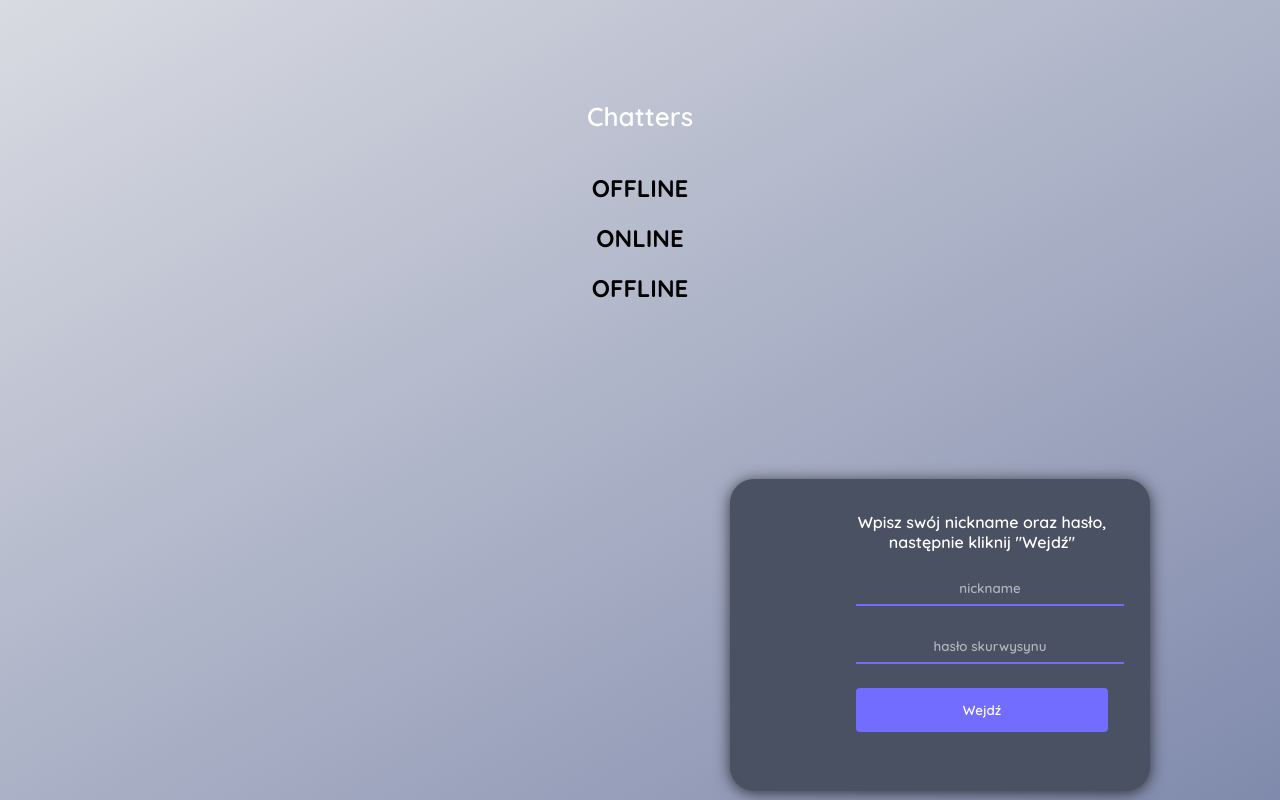
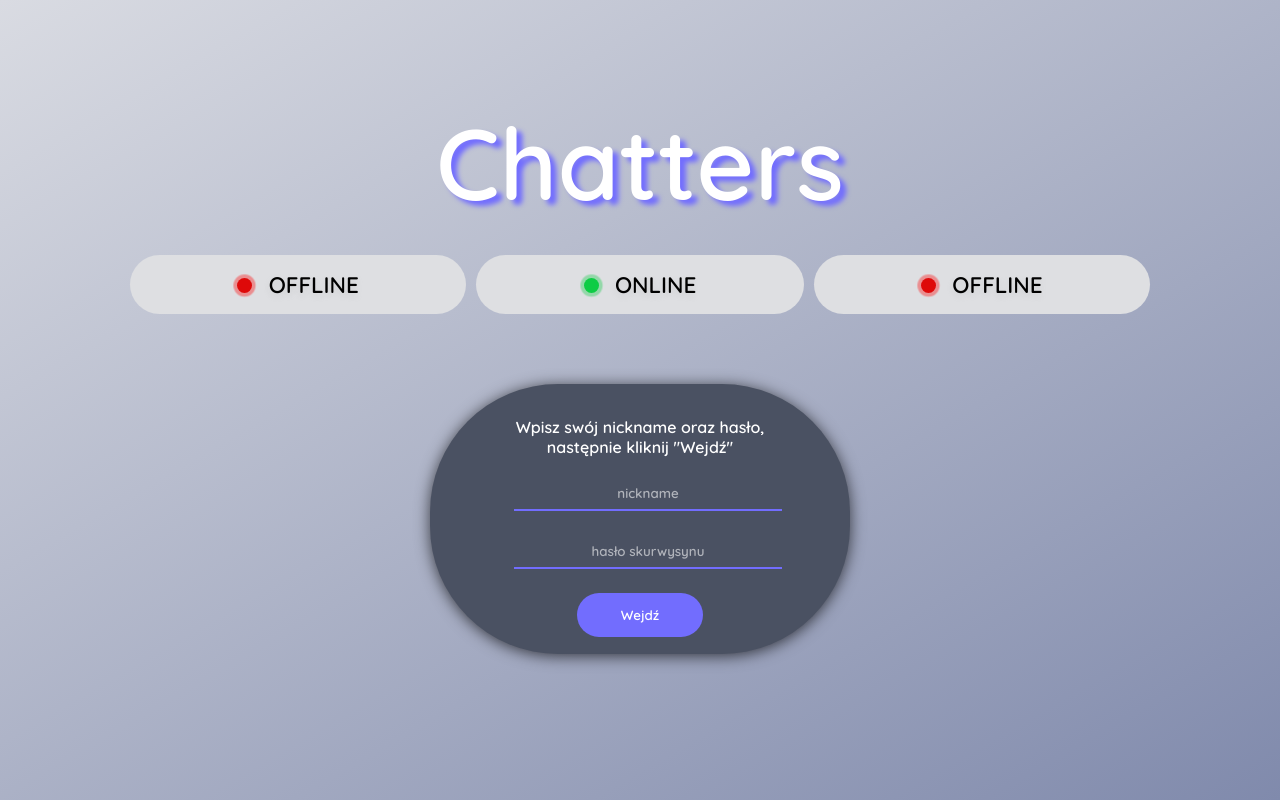
Before and after one commit to jajorpakub/chatters, a Next.js app: page / in a window 1280 px wide. Built offline with nearby package versions, Linux system fonts and the light colour scheme.

Commit message:
Update auth.css

```diff
--- a/styles/auth.css
+++ b/styles/auth.css
@@ -10,27 +10,25 @@
 
 .auth-container {
   width: 420px;
-  height: 312px;
+  height: 270px;
   position: relative;
-  top: calc(50vh - 144px - 100px);
-  left: calc(50vw - 240px - 100px);
+  top: calc(50vh - 10px - 350px);
   background-color: #4a5162;
-  border-radius: 24px;
+  border-radius: 128px;
   box-shadow: 0 2px 15px rgb(0 0 0 / 68%);
 }
 
 .auth-form {
   padding-top: 33px;
   width: 60%;
-  margin-left: 20%;
 }
 
 .auth-title {
-  padding-bottom: 20px;
+  text-shadow: 6px 5px 5px #726dfe;
   width: 100%;
   text-align: center;
   color: white;
-  font-size: 26px;
+  font-size: 100px;
 }
 
 .auth-titl {
@@ -58,16 +56,148 @@
 }
 
 .submit-button {
-  width: 100%;
+  width: 50%;
   padding: 14px;
-  border-radius: 4px;
+  border-radius: 300px;
   border-width: 0px;
   cursor: pointer;
   background-color: #726dfe;
   color: white;
+  position: center;
   outline: none;
 }
 
 .submit-button::hover {
   background-color: #938ffe;
 }
+
+.main {
+  display: grid;
+  grid-template-columns: auto auto auto;
+  grid-gap: 10px;
+  padding: 30px;
+
+}
+
+.GFG {
+  text-align: center;
+  border-radius: 300px;
+  font-size: 15px;
+  background-color: #dedfe2;
+  padding: 15px 0;
+}
+
+.Geeks3 {
+  grid-row-start: auto;
+}
+
+body {
+  font-family: 'Rubik', sans-serif;
+  padding: 0;
+  margin: 0;
+}
+
+div.container {
+  height: 100vh;
+  width: 93.5%;
+
+  display: flex;
+  justify-content: center;
+  align-items: center;
+}
+
+div.pop-up {
+  position: relative;
+  left: 128px;
+  bottom: 68px;
+  width: 120px;
+  height: 80px;
+  background-color: #3795f6;
+  border-radius: 5px;
+  cursor: pointer;
+}
+
+div.pop-up p {
+  position: relative;
+  bottom: 10px;
+  text-align: center;
+  color: #fff;
+}
+
+div.arrow-down {
+  position: relative;
+  top: 78px;
+  left: 45px;
+  width: 0;
+  height: 0;
+  border-left: 15px solid transparent;
+  border-right: 15px solid transparent;
+
+  border-top: 15px solid #3795f6;
+}
+
+div.online-indicator {
+  display: inline-block;
+  width: 15px;
+  height: 15px;
+  margin-right: 10px;
+
+  background-color: #0fcc45;
+  border-radius: 50%;
+
+  position: relative;
+}
+span.blink {
+  display: block;
+  width: 15px;
+  height: 15px;
+
+  background-color: #0fcc45;
+  opacity: 0.7;
+  border-radius: 50%;
+
+  animation: blink 1s linear infinite;
+}
+
+span.blink2 {
+  display: block;
+  width: 15px;
+  height: 15px;
+
+  background-color: #ff0000;
+  opacity: 0.7;
+  border-radius: 50%;
+
+  animation: blink 1s linear infinite;
+}
+
+h2.online-text {
+  display: inline;
+
+  font-family: 'Rubik', sans-serif;
+  font-weight: 200;
+  text-shadow: 0px 3px 6px rgba(150, 150, 150, 0.2);
+
+  position: relative;
+  cursor: pointer;
+}
+
+div.online-indicator2 {
+  display: inline-block;
+  width: 15px;
+  height: 15px;
+  margin-right: 10px;
+
+  background-color: #cc0f0f;
+  border-radius: 50%;
+
+  position: relative;
+}
+
+/*Animations*/
+
+@keyframes blink {
+  100% { transform: scale(2, 2);
+          opacity: 0;
+        }
+}
```
